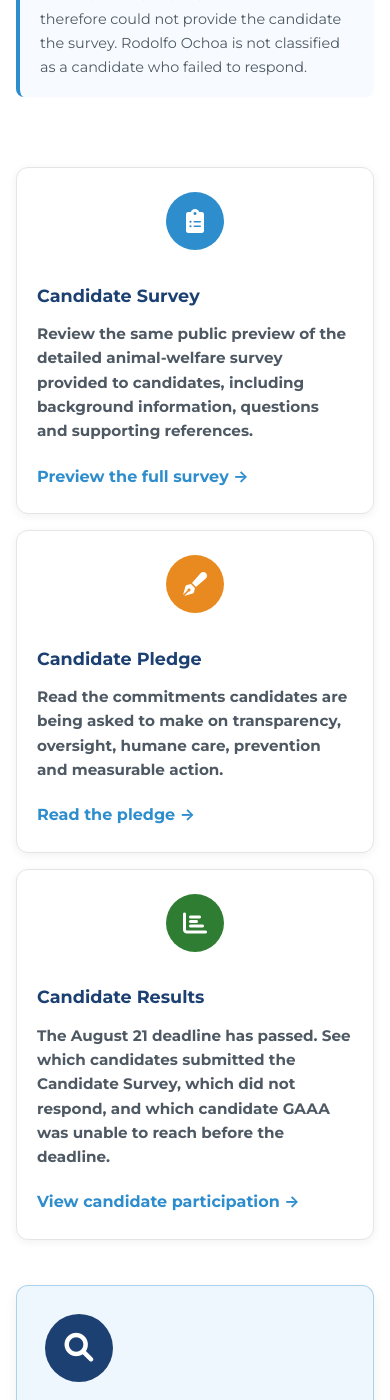
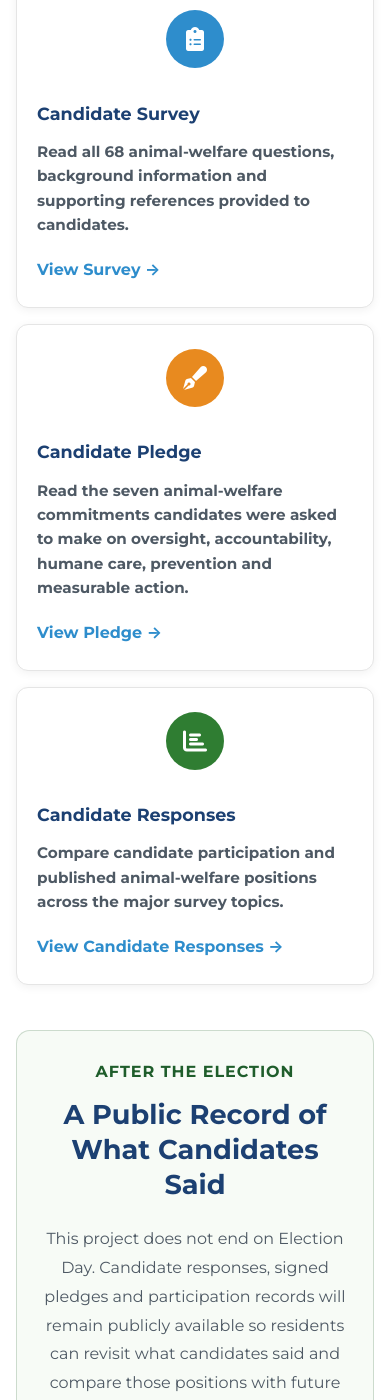
Before and after one commit to whitleybacon/gwinnett-animal-advocacy-alliance, a Jekyll site: the page built from election-2026/index.html, in a window 390 px wide and 1400 px high, scrolled down 5364 px. Built offline with Jekyll 4.4.1, drawn with Linux system fonts in a browser that asks for light colours; some of the changed text lies outside the part shown.

Commit message:
Update index.html

```diff
--- a/election-2026/index.html
+++ b/election-2026/index.html
@@ -46,8 +46,8 @@
   }
 
   .election-intro {
-    max-width: 1080px;
-    margin: 55px auto 45px;
+    max-width: 1240px;
+    margin: 42px auto 28px;
     text-align: center;
   }
 
@@ -58,8 +58,31 @@
   }
 
   .election-intro p {
-    font-size: 1.08rem;
-    line-height: 1.85;
+    max-width: 1180px;
+    margin-left: auto;
+    margin-right: auto;
+    font-size: 1.04rem;
+    line-height: 1.7;
+  }
+
+
+  .election-resource-heading {
+    max-width: 1200px;
+    margin: 60px auto 22px;
+    text-align: center;
+  }
+
+  .election-resource-heading h2 {
+    margin: 0 0 8px;
+    color: var(--accent);
+    font-size: 2rem;
+  }
+
+  .election-resource-heading p {
+    max-width: 850px;
+    margin: 0 auto;
+    color: #66717c;
+    line-height: 1.65;
   }
 
   .election-resource-grid {
@@ -143,24 +166,10 @@
   .candidate-race-title {
     display: flex;
     align-items: center;
-    gap: 14px;
-    margin-bottom: 22px;
-    padding-bottom: 12px;
+    margin-bottom: 18px;
+    padding-bottom: 10px;
     border-bottom: 2px solid #edf1f4;
   }
-
-  .candidate-race-title span {
-    display: inline-flex;
-    align-items: center;
-    justify-content: center;
-    width: 44px;
-    height: 44px;
-    border-radius: 50%;
-    background: var(--accent);
-    color: #fff;
-    font-weight: 700;
-  }
-
   .candidate-race-title h3 {
     margin: 0;
     color: var(--accent);
@@ -345,6 +354,7 @@
 
     .election-intro h2,
     .candidate-section-header h2,
+    .election-resource-heading h2,
     .accountability-section h2 {
       font-size: 1.7rem;
     }
@@ -401,27 +411,19 @@
   </section>
 
   <section class="election-intro">
-      <h2>Your 2026 Animal Welfare Election Guide</h2>
+    <h2>Your 2026 Animal Welfare Election Guide</h2>
 
-      <p>
-          The 2026 election will determine who represents Districts 2 and 4
-          on the Gwinnett County Board of Commissioners.
-      </p>
+    <p>
+      The 2026 election will determine who represents Districts 2 and 4 on the
+      Gwinnett County Board of Commissioners. Explore candidate participation,
+      survey responses and pledge commitments to see where candidates stand on
+      animal-welfare issues before casting your ballot.
+    </p>
 
-      <p>
-          GAAA created this Election Hub to bring our election-related resources
-          together in one place. The August 21 Candidate Survey response deadline has
-          now passed, and candidate responses, nonresponses and participation are being
-          documented here so Gwinnett voters can see who chose to put their animal-welfare
-          positions on the public record.
-      </p>
-
-      <p>
-          <strong>
-              Our goal is simple: give voters clear, accessible information before
-              they cast their ballots.
-          </strong>
-      </p>
+    <p>
+      <strong>Our goal is simple: give voters clear, accessible information before
+      they cast their ballots.</strong>
+    </p>
   </section>
 
   <section class="candidate-section">
@@ -429,9 +431,8 @@
       <span class="section-label">2026 Candidate Participation</span>
       <h2>The Response Deadline Has Passed</h2>
       <p>
-        Candidates were given the same survey, supporting information, deadline
-        and opportunity to explain their positions. Participation itself is part
-        of the public record.
+        One candidate responded, two candidates did not respond, and one candidate
+        could not be reached because verified campaign contact information was not located.
       </p>
 
       <div class="results-count" aria-label="Candidate survey participation summary">
@@ -439,17 +440,10 @@
         <span class="count-no-response">2 No Responses</span>
         <span class="count-not-delivered">1 Not Delivered</span>
       </div>
-
-      <p class="candidate-results-context">
-        Below are the candidates for Gwinnett County Board of Commissioners
-        Districts 2 and 4, along with their Candidate Survey and Animal Welfare
-        Candidate Pledge participation status.
-      </p>
     </div>
 
     <div class="candidate-race">
       <div class="candidate-race-title">
-        <span>2</span>
         <h3>District 2</h3>
       </div>
 
@@ -578,6 +571,15 @@
     </div>
   </section>
 
+  <section class="election-resource-heading">
+    <span class="section-label">Explore the 2026 Election Project</span>
+    <h2>Survey, Pledge &amp; Candidate Responses</h2>
+    <p>
+      Review the questions candidates were asked, read the Animal Welfare Candidate
+      Pledge, and follow published candidate responses.
+    </p>
+  </section>
+
    <section class="election-resource-grid">
 
     <a class="home-card" href="https://form.jotform.com/262203851957158" target="_blank" rel="noopener noreferrer">
@@ -586,11 +588,10 @@
       </div>
       <h3>Candidate Survey</h3>
       <p>
-        Review the same public preview of the detailed animal-welfare survey
-        provided to candidates, including background information, questions and
-        supporting references.
+        Read all 68 animal-welfare questions, background information and supporting
+        references provided to candidates.
       </p>
-      <span>Preview the full survey →</span>
+      <span>View Survey →</span>
     </a>
 
     <a class="home-card" href="/election-2026/candidate-pledge/">
@@ -599,61 +600,34 @@
       </div>
       <h3>Candidate Pledge</h3>
       <p>
-        Read the commitments candidates are being asked to make on transparency,
-        oversight, humane care, prevention and measurable action.
+        Read the seven animal-welfare commitments candidates were asked to make on
+        oversight, accountability, humane care, prevention and measurable action.
       </p>
-      <span>Read the pledge →</span>
+      <span>View Pledge →</span>
     </a>
 
-    <a class="home-card" href="#candidate-results">
+    <a class="home-card" href="/election-2026/candidate-survey/#candidate-positions">
       <div class="home-card-icon icon-green">
         <i class="fas fa-chart-bar" aria-hidden="true"></i>
       </div>
-      <h3>Candidate Results</h3>
+      <h3>Candidate Responses</h3>
       <p>
-        The August 21 deadline has passed. See which candidates submitted the
-        Candidate Survey, which did not respond, and which candidate GAAA was
-        unable to reach before the deadline.
+        Compare candidate participation and published animal-welfare positions
+        across the major survey topics.
       </p>
-      <span>View candidate participation →</span>
+      <span>View Candidate Responses →</span>
     </a>
 
-  </section>
-
-  <section class="survey-callout">
-    <div class="alert-banner">
-      <div class="alert-banner-icon">
-        <i class="fas fa-magnifying-glass" aria-hidden="true"></i>
-      </div>
-
-      <div class="alert-banner-content">
-        <span class="alert-banner-label">See What Candidates Are Being Asked</span>
-        <h2>Review the Full Candidate Survey</h2>
-        <p>
-          The public preview includes the same section background information,
-          questions and supporting reference links candidates can review before
-          submitting their final responses.
-        </p>
-      </div>
-
-      <a
-        class="btn alert-banner-button"
-        href="https://form.jotform.com/262203851957158"
-        target="_blank"
-        rel="noopener noreferrer">
-        Preview Survey
-      </a>
-    </div>
   </section>
 
   <section class="accountability-section">
     <span class="section-label">After the Election</span>
     <h2>A Public Record of What Candidates Said</h2>
     <p>
-      The purpose of this project is not only to help residents make informed
-      decisions before Election Day. Candidate responses and signed pledges can
-      also create a public record that residents can revisit after the election
-      to evaluate whether stated positions and commitments translate into action.
+      This project does not end on Election Day. Candidate responses, signed pledges
+      and participation records will remain publicly available so residents can revisit
+      what candidates said and compare those positions with future votes, actions and
+      policy decisions by those who take office.
     </p>
   </section>
 
```
Also changed, not shown: other parts of election-2026/index.html (+0 -1 lines).
